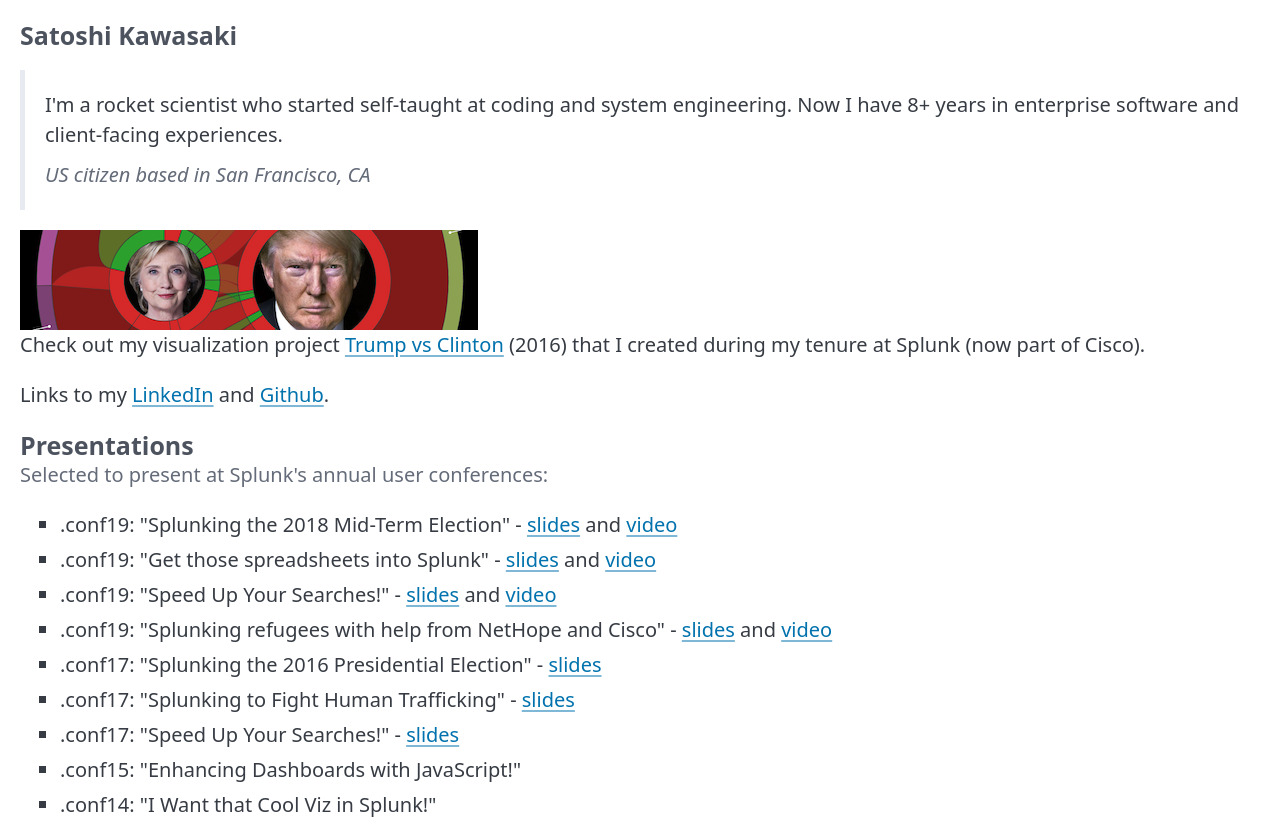
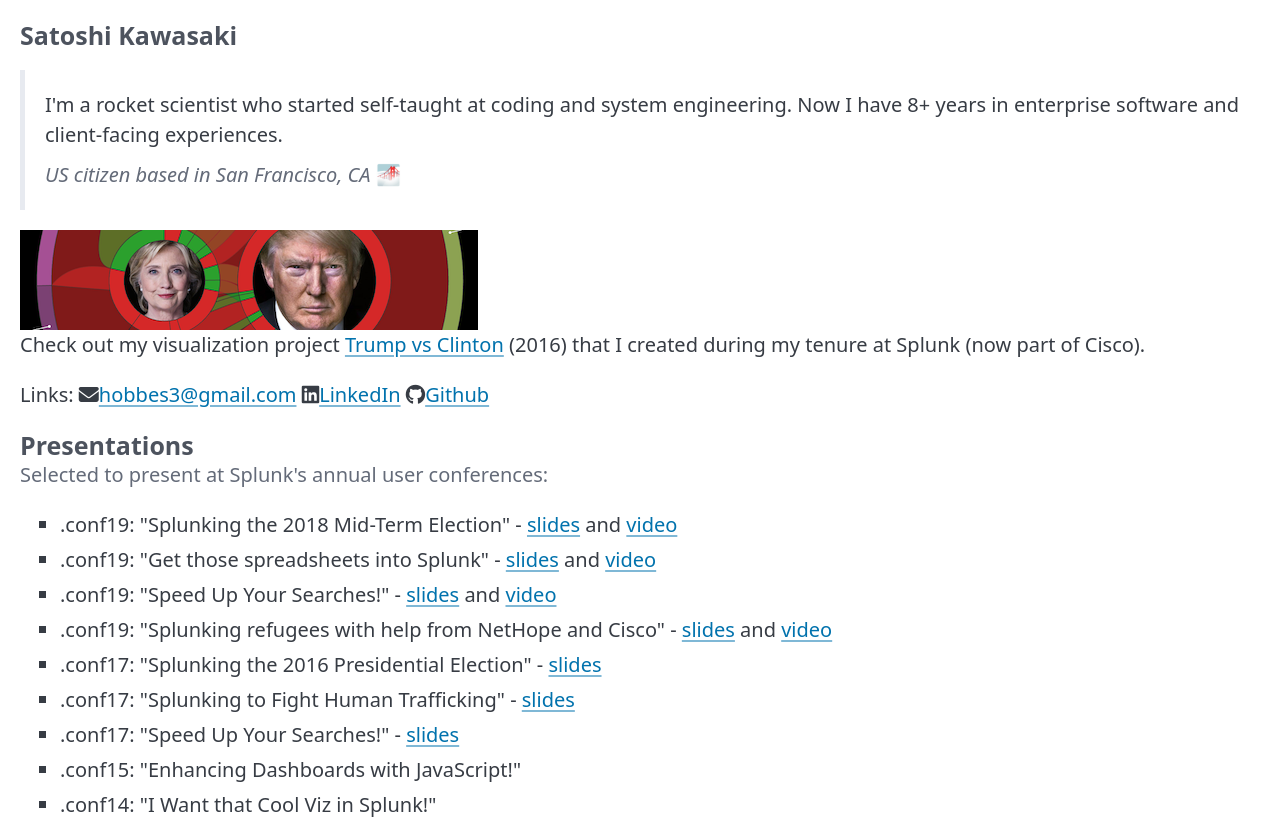
Before and after one commit to hobbes3/resume, a plain HTML site: page index.html in a window 1280 px wide. Shown: the top 823 px of the page. Drawn offline with nearby package versions, Linux system fonts and the light colour scheme.

Commit message:
Added Font Awesome icons. Some minor text and resume updates. Added email.

```diff
--- a/index.html
+++ b/index.html
@@ -21,6 +21,7 @@
         <meta property="twitter:image:height" content="250" />
         <title>Satoshi Kawasaki</title>
         <link rel="stylesheet" href="https://cdn.jsdelivr.net/npm/@picocss/pico@2/css/pico.min.css" />
+        <script src="https://kit.fontawesome.com/6db0bd16fb.js" crossorigin="anonymous"></script>
     </head>
     <body>
         <base target="_blank" />
@@ -29,12 +30,12 @@
             <blockquote>
                 I'm a rocket scientist who started self-taught at coding and system engineering. Now I have 8+ years in enterprise software and client-facing experiences.
                 <footer>
-                    <cite>US citizen based in San Francisco, CA</cite>
+                    <cite>US citizen based in San Francisco, CA</cite> 🌁
                 </footer>
             </blockquote>
             <a href="https://fec.hobbes3.com"><img src="images/trump-vs-clinton-preview.png"/></a>
             <p>Check out my visualization project <a href="https://fec.hobbes3.com">Trump vs Clinton</a> (2016) that I created during my tenure at Splunk (now part of Cisco).</p>
-            <p>Links to my <a href="https://www.linkedin.com/in/hobbes3/">LinkedIn</a> and <a href="https://github.com/hobbes3">Github</a>.</p>
+            <p>Links: <i class="fa-solid fa-envelope"></i><a href="mailto:hobbes3@gmail.com?subject=I%20saw%20your%20resume%20online.">hobbes3@gmail.com</a> <i class="fa-brands fa-linkedin"></i><a href="https://www.linkedin.com/in/hobbes3/">LinkedIn</a> <i class="fa-brands fa-github"></i><a href="https://github.com/hobbes3">Github</a></p>
             <hgroup>
                 <h4>Presentations</h4>
                 <p>Selected to present at Splunk's annual user conferences:</p>
```
Also changed, not shown: 2 other files.
